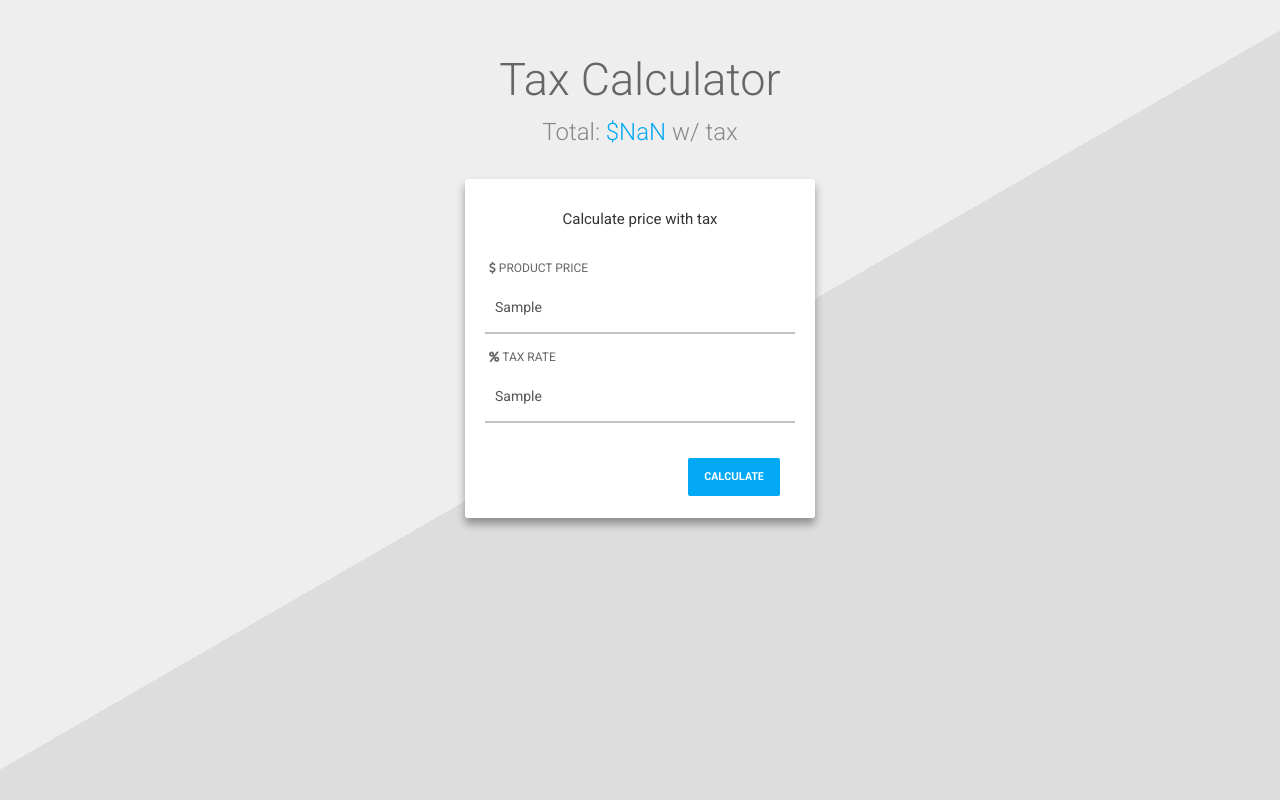
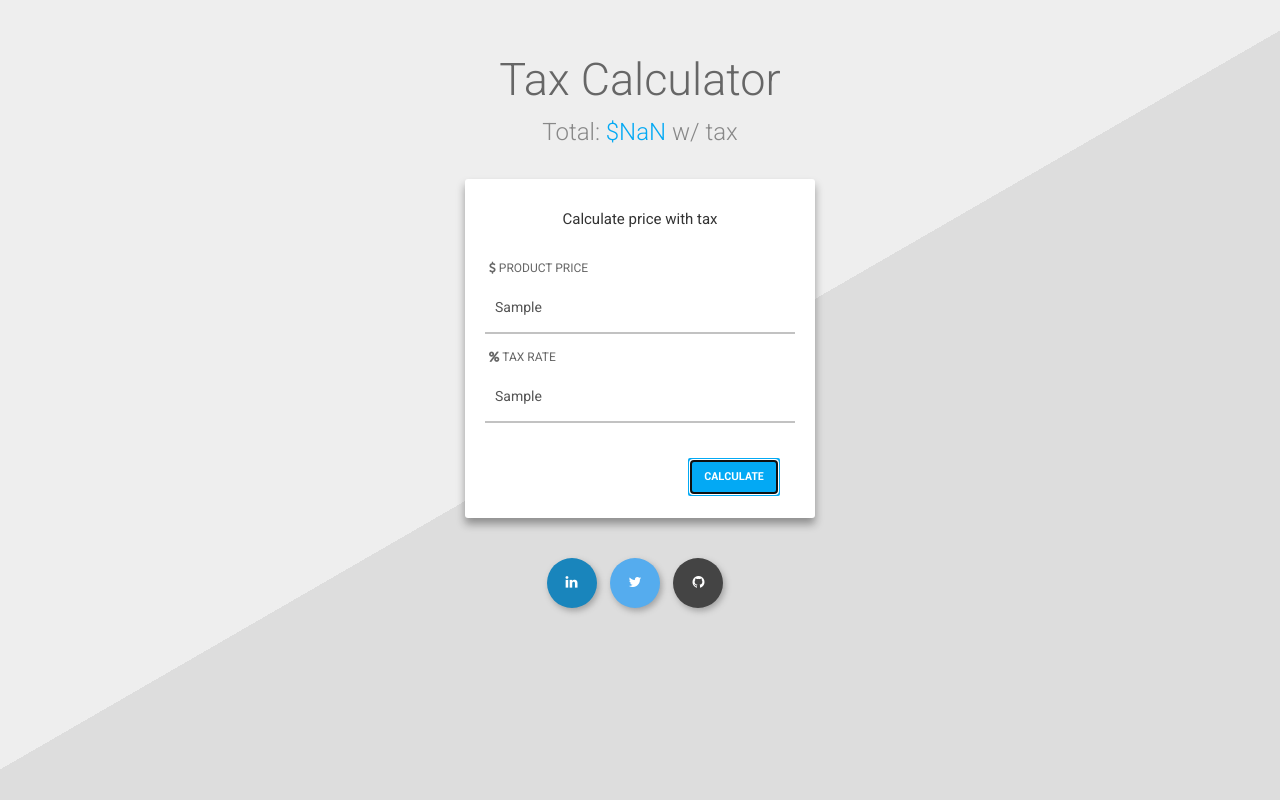
Before and after one commit to narulakeshav/tax-calculator, a website: page index.html in a window 1280 px wide. Both pictures are taken after typing "Sample", "Sample" into the empty fields and a click on the button "CALCULATE". Drawn offline with nearby package versions, Linux system fonts and the light colour scheme.

Commit message:
Add social links to HTML

```diff
--- a/css/creative.css
+++ b/css/creative.css
@@ -7,6 +7,15 @@
 	padding-top: 2.5em;
 	height: 100vh;
 	font-family: Roboto;
+}
+.btn {
+	-webkit-transition: all .5s;
+	-moz-transition: all .5s;
+	transition: all .5s;
+	outline: 0;
+}
+.btn:focus {
+	box-shadow: 0px 0px 0px transparent;
 }
 .heading {
 	font-weight: 200;
@@ -76,12 +85,47 @@
 	border-radius: 2px;
 	text-transform: uppercase;
 	margin-top: 20px;
-	outline: 0;
-	-webkit-transition: all .25s;
-	-moz-transition: all .25s;
-	transition: all .25s;
 }
 .btn-calculate:hover {
 	background: #1FB9FF;
 	color: #FFF;
 }
+.sticky-bottom {
+	margin-top: 10px;
+}
+.btn-social,
+.btn-social:focus {
+	width: 50px;
+	height: 50px;
+	padding-top: 13px;
+	border-radius: 50px;
+	box-shadow: 2px 3px 6px #A2A2A2;
+	margin-right: 10px;
+}
+.linkedin,
+.linkedin:focus {
+	background: #1985BC;
+	color: #FFF;
+}
+.twitter,
+.twitter:focus {
+	background: #55ACEE;
+	color: #FFF;
+}
+.github,
+.github:focus {
+	background: #444;
+	color: #FFF;
+}
+.linkedin:hover {
+	background: #1773A3;
+	color: #FFF;
+}
+.twitter:hover {
+	background: #3D97DB;
+	color: #FFF;
+}
+.github:hover {
+	background: #222;
+	color: #FFF;
+}
--- a/index.html
+++ b/index.html
@@ -5,7 +5,7 @@
 
 	<!-- Favicon and Title -->
 	<title>Tax Calculator</title>
-	<link rel="shortcut icon" href="favicon.png">
+	<link rel="shortcut icon" href="img/favicon.png">
 
 	<!-- CSS Files -->
 	<link rel="stylesheet" type="text/css" href="css/bootstrap.min.css">
@@ -35,6 +35,17 @@
 					<button type="button" class="btn btn-calculate">Calculate</button>
 				</div>
 			</form>
+			<div class="col-md-12 sticky-bottom">
+				<a href="https://linkedin.com/in/NarulaKeshav" class="btn btn-social linkedin" target="_blank">
+					<span class="fa fa-linkedin"></span>
+				</a>
+				<a href="https://twitter.com/NarulaKeshav" class="btn btn-social twitter" target="_blank">
+					<span class="fa fa-twitter"></span>
+				</a>
+				<a href="https://github.com/NarulaKeshav" class="btn btn-social github" target="_blank">
+					<span class="fa fa-github"></span>
+				</a>
+			</div>
 		</div>
 	</div>
 
```
Also changed, not shown: server.js (added, +26 -0 lines), img/favicon.png (renamed from favicon.png), img/me.jpg (added).
